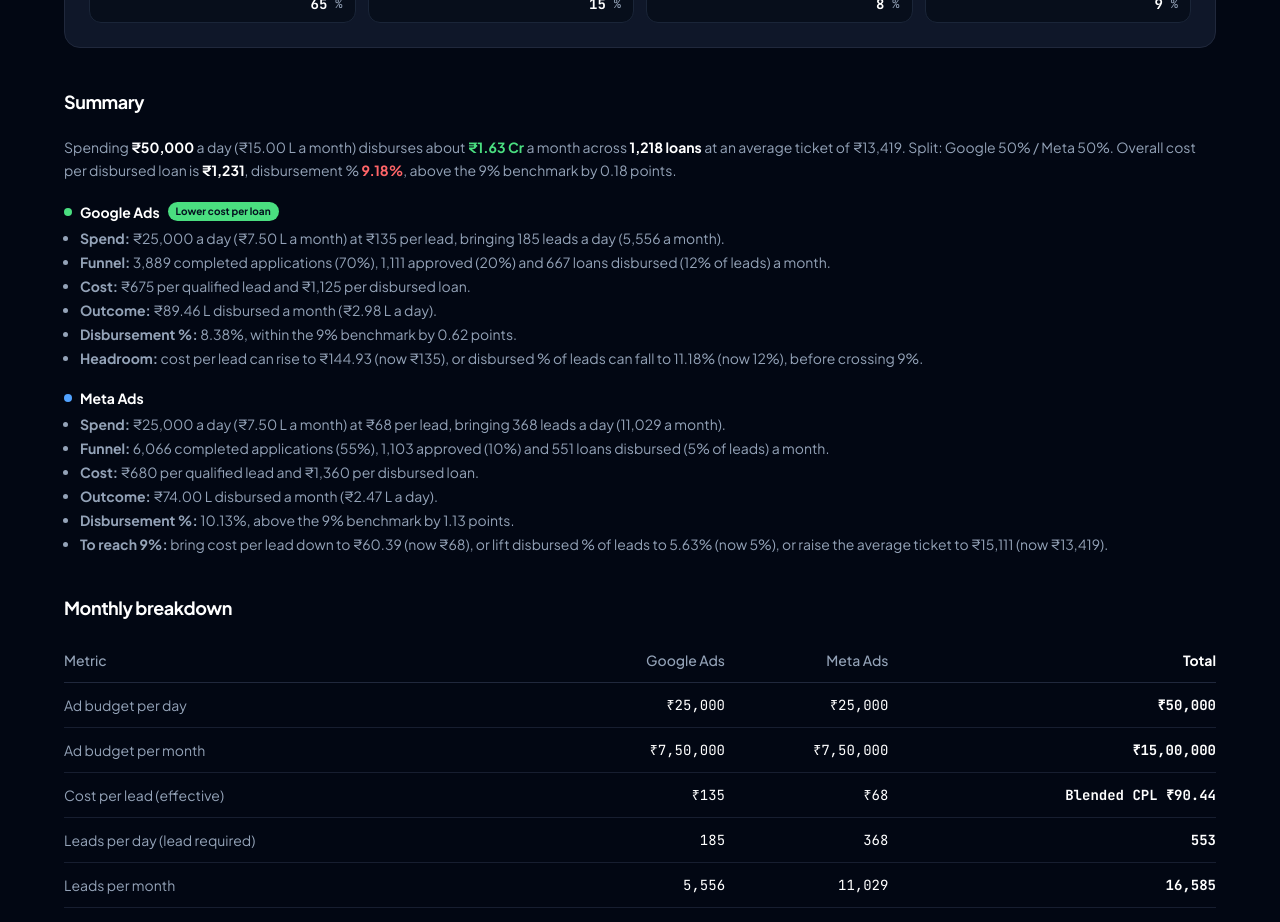
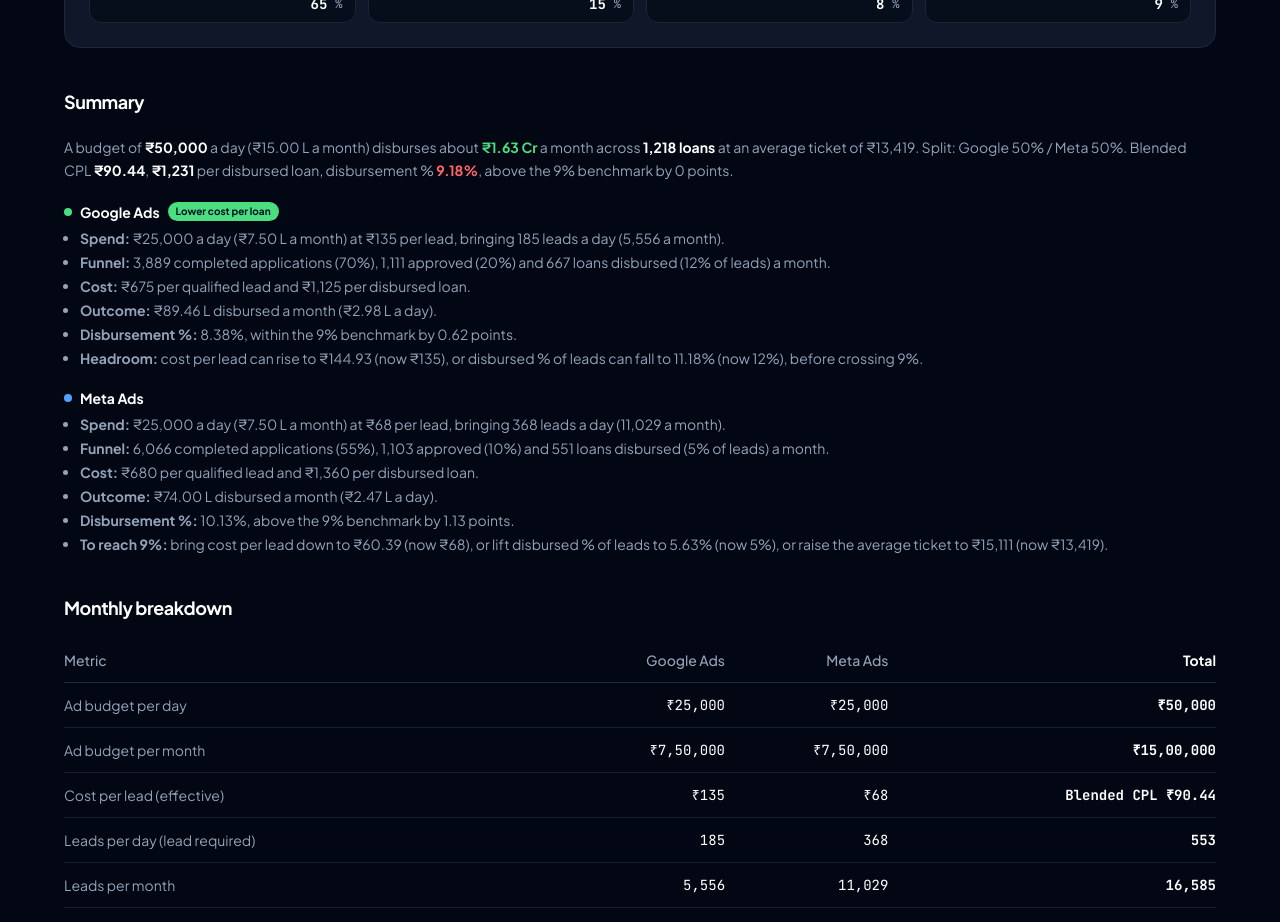
Before and after one commit to Rudra-bdatech/Clients, a Next.js app: page /calculator in a window 1280 px wide. Shown: the part 1540-2462 px from the top of the page. Built offline with nearby package versions, Linux system fonts and the light colour scheme.

Commit message:
style(calculator): align summary narrative prose and points difference formatting to artifact

```diff
--- a/src/app/calculator/page.tsx
+++ b/src/app/calculator/page.tsx
@@ -1195,7 +1195,7 @@ export default function CalculatorPage() {
             <h2 className="text-lg font-bold">Summary</h2>
 
             <p className={`text-xs sm:text-sm leading-relaxed ${mutedText}`}>
-              Spending{" "}
+              A budget of{" "}
               <strong className="text-foreground">
                 {formatCurrency(Math.round(totals.budgetDay))}
               </strong>{" "}
@@ -1211,26 +1211,36 @@ export default function CalculatorPage() {
               at an average ticket of {formatCurrency(ticketSize)}.{" "}
               {channelMode === "both" &&
                 `Split: Google ${effectiveGoogleSplit}% / Meta ${effectiveMetaSplit}%. `}
-              Overall cost per disbursed loan is{" "}
+              Blended CPL{" "}
+              <strong className="text-foreground">
+                {formatCurrency(
+                  totals.blendedCpl,
+                  totals.blendedCpl % 1 !== 0 ? 2 : 0
+                )}
+              </strong>
+              ,{" "}
               <strong className="text-foreground">
                 {formatCurrency(Math.round(totals.costPerDisbursedLoan))}
-              </strong>
-              , disbursement %{" "}
+              </strong>{" "}
+              per disbursed loan, disbursement %{" "}
               <strong
                 className={
                   isAboveBenchmark ? "text-red-400" : "text-[#4ade80]"
                 }
               >
-                {totals.disbursementPct.toFixed(2)}%
+                {totals.disbursementPct.toFixed(
+                  totals.disbursementPct % 1 === 0 ? 0 : 2
+                )}
+                %
               </strong>
               ,{" "}
               {isAboveBenchmark
-                ? `above the ${benchmarks.disbursementPct}% benchmark by ${(
+                ? `above the ${benchmarks.disbursementPct}% benchmark by ${Math.round(
                     totals.disbursementPct - benchmarks.disbursementPct
-                  ).toFixed(2)} points.`
-                : `within the ${benchmarks.disbursementPct}% benchmark by ${(
+                  )} points.`
+                : `within the ${benchmarks.disbursementPct}% benchmark by ${Math.round(
                     benchmarks.disbursementPct - totals.disbursementPct
-                  ).toFixed(2)} points.`}
+                  )} points.`}
             </p>
 
             {(channelMode === "google" || channelMode === "both") && (
```
